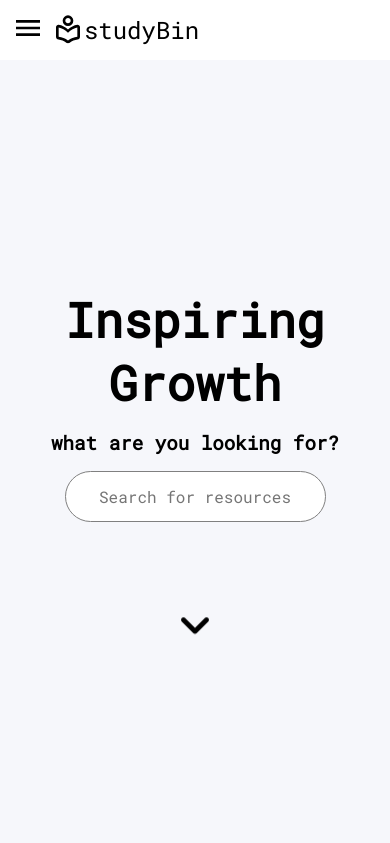
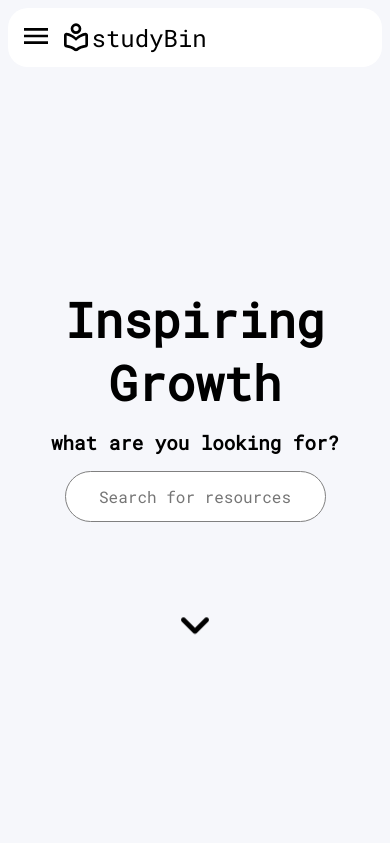
Before and after one commit to Anvinalias/studyBin, a PHP site: page / in a window 390 px wide. Shown: the top 843 px of the page. Run offline with PHP 8.4, Linux system fonts and the light colour scheme; grey boxes are pictures that could not be loaded.

Commit message:
update: header section in index.html

```diff
--- a/index.html
+++ b/index.html
@@ -7,7 +7,6 @@
     <title>studyBin</title>
     <link rel="icon" href="/icons/logo.svg">
     <link rel="stylesheet" href="style.css">
-    <script src="script.js"></script>
 </head>
 
 <body>
@@ -64,14 +63,14 @@
                         <a href="index.html" id="home">Home</a>
                     </div>
                     <div id="resource-segment" class="nav-link">
-                            <a href="user/user.html" id="file">Resource</a>
-                            <button id="resource-button">
+                        <a href="user/user.html" id="file">Resource</a>
+                        <button id="resource-button">
                             <img src="icons/arrow-h.svg" alt="arrow icon">
                         </button>
                     </div>
                     <ul id="select-program">
                         <li class="program-segment">
-                                <a href="">BSC</a>
+                            <a href="">BSC</a>
                             <button id="program-button1">
                                 <img src="icons/arrow-h.svg" alt="arrow icon">
                             </button>
@@ -186,6 +185,7 @@
                 </div>
             </section>
         </div>
+        <script src="script.js"></script>
 </body>
 
 </html>
--- a/style.css
+++ b/style.css
@@ -24,12 +24,19 @@ html{
 }
 
 /* Header styling */
+
+#header-wrapper{
+    background-color:#f6f7fb;
+}
+
 #header-container {
     background-color:#ffffff;
-    width: 100vw;
+    width: 98%;
     position: fixed;
     z-index: 1;
     top: 0;
+    border-radius: 20px;
+    margin: 1%;
 }
 
 #header-content {
@@ -535,6 +542,11 @@ input:-webkit-autofill {
         font-size: 1.5rem;
     }
 
+    #header-container{
+        margin: 2%;
+        width: 96%;
+    }
+
     .section-1-heading {
         font-size: 3em;
         margin: 1rem;
```
